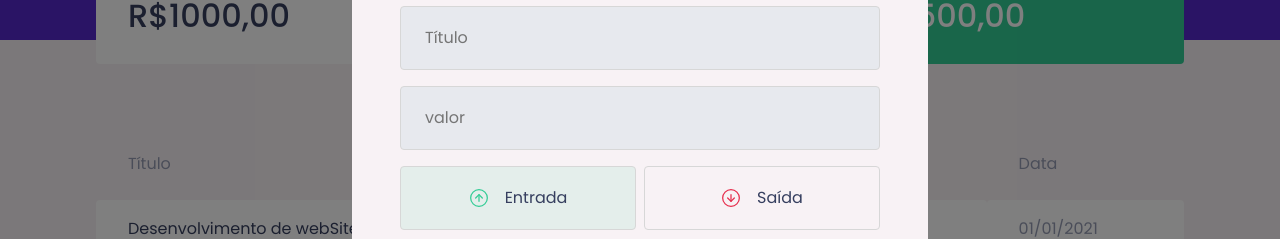
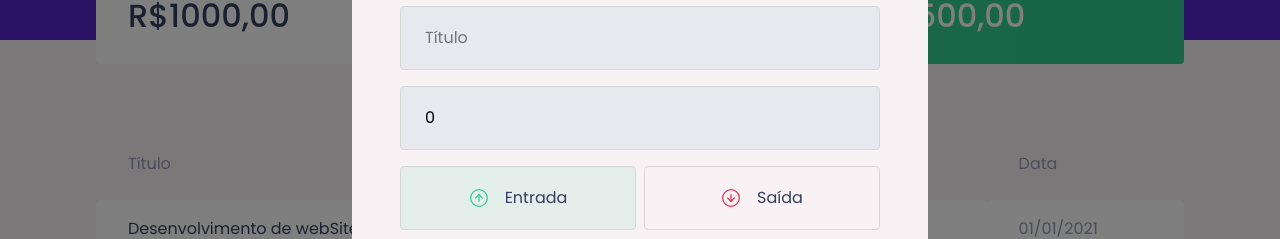
Before and after one commit to brunoemferreira/rocketseat-ignite-dt-money, a React (Create React App) app in the folder dtmoney/: page / in a window 1280 px wide. Both pictures are taken after a click on the button "Nova Transação". Shown: the part 232-471 px from the top of the page. Built offline with nearby package versions, Linux system fonts and the light colour scheme; no server answers; what miragejs would draw is missing.

Commit message:
Creating Save form data

```diff
--- a/dtmoney/src/components/NewTransactionModal/index.tsx
+++ b/dtmoney/src/components/NewTransactionModal/index.tsx
@@ -1,4 +1,4 @@
-import { useState } from 'react';
+import { FormEvent, useState } from 'react';
 import Modal from 'react-modal';
 import closeImg from '../../assets/close.svg';
 import incomeImg from '../../assets/income.svg';
@@ -11,7 +11,15 @@
 }
 
 export function NewTransactionModal({ isOpen, onRequestClose }: INewTransactionModalProps) {
+  const [title, setTitle] = useState('');
+  const [value, setValue] = useState(0);
+  const [category, setCategory] = useState('');
   const [type, setType] = useState('deposit');
+
+  function handleCreateNewTransaction(event: FormEvent) {
+    event.preventDefault();
+
+  };
 
   return (
     <Modal
@@ -29,14 +37,20 @@
         <img src={closeImg} alt="Fechar modal" />
       </button>
 
-      <Container>
+      <Container onSubmit={handleCreateNewTransaction}>
         <h2>Cadastrar Transação</h2>
 
         <input
-          placeholder="Título" />
+          placeholder="Título"
+          value={title}
+          onChange={(event) => setTitle(event.target.value)}
+        />
 
         <input type="number"
-          placeholder="valor" />
+          placeholder="valor"
+          value={value}
+          onChange={(event) => setValue(Number(event.target.value))}
+        />
 
         <TransactionTypeContainer>
           <RadioBox
@@ -62,7 +76,10 @@
 
 
         <input
-          placeholder="Categoria" />
+          placeholder="Categoria"
+          value={category}
+          onChange={(event) => setCategory(event.target.value)}
+        />
 
         <button type="submit">
           Cadastrar
```
